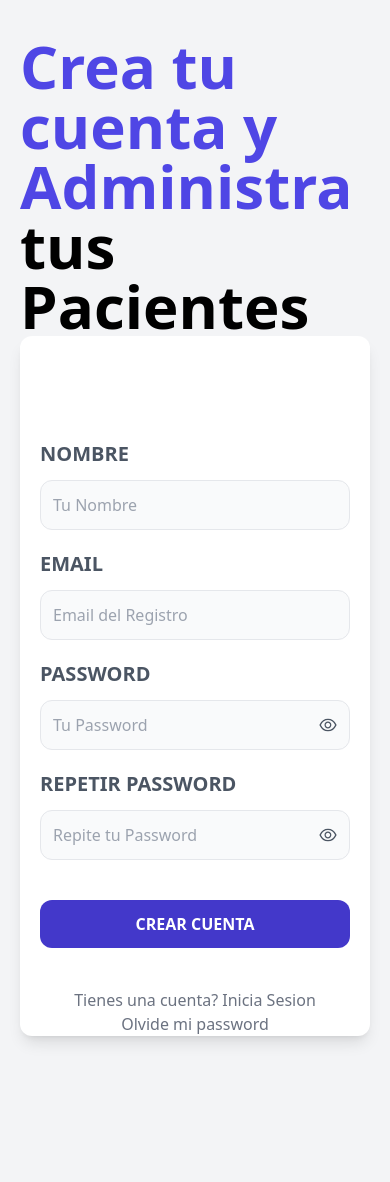
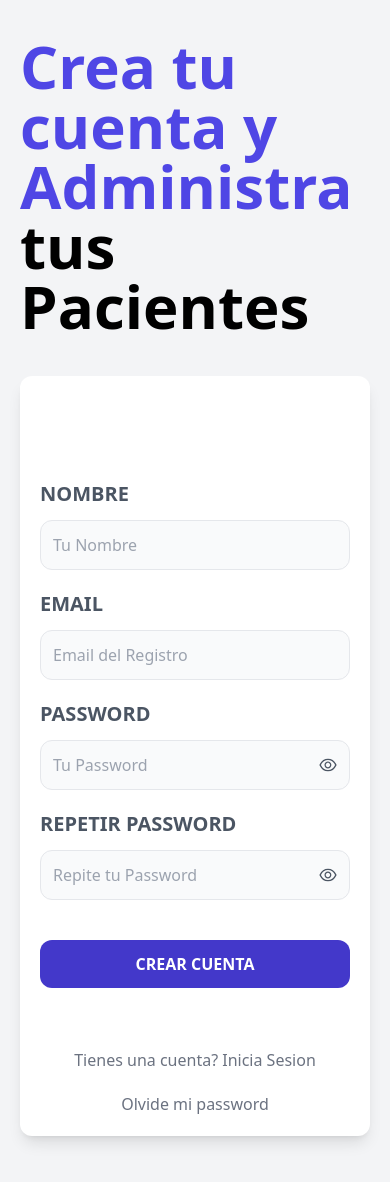
Before and after one commit to Skolldar/apv-frontend, a React (Vite) app: page /registrar in a window 390 px wide. Shown: the top 1182 px of the page. Before the commit the page ends 1096 px from the top, so only its background shows below. Built offline with nearby package versions, Linux system fonts and the light colour scheme; no server answers.

Commit message:
Enhance layout of Registrar component; adjust padding and margin for better spacing

```diff
--- a/src/paginas/Registrar.jsx
+++ b/src/paginas/Registrar.jsx
@@ -90,8 +90,8 @@ const Registrar = () => {
             </h1>
         </div>
 
-        <div className="pt-6 md:mt-10 shadow-lg rounded-xl bg-white">
-                <div className="h-16 flex items-center justify-center mb-4">{msg && <Alerta alerta={alerta} />}</div>
+        <div className="pt-6 mt-10 shadow-lg rounded-xl bg-white">
+                <div className="h-16 px-5 flex items-center justify-center mb-4">{msg && <Alerta alerta={alerta} />}</div>
             <div className="px-5">
                     <form
                         onSubmit={handleSubmit}
@@ -175,9 +175,9 @@ const Registrar = () => {
                 <input type="submit"
                 value="Crear Cuenta"
                 className="bg-indigo-700 w-full py-3 px-10 rounded-xl text-white uppercase font-bold mt-5 hover:cursor-pointer hover:bg-indigo-800 md:w-auto"/>
-                <nav className=" my-10 px-5 lg:flex lg:justify-between">
+                <nav className=" my-10 p-5 lg:flex lg:justify-between">
                 <Link
-                    className="block text-center text-gray-500"
+                    className="block mb-5 md:mb-0 text-center text-gray-500"
                     to="/">Tienes una cuenta? Inicia Sesion</Link>
                 <Link
                     className="block text-center text-gray-500"
```
